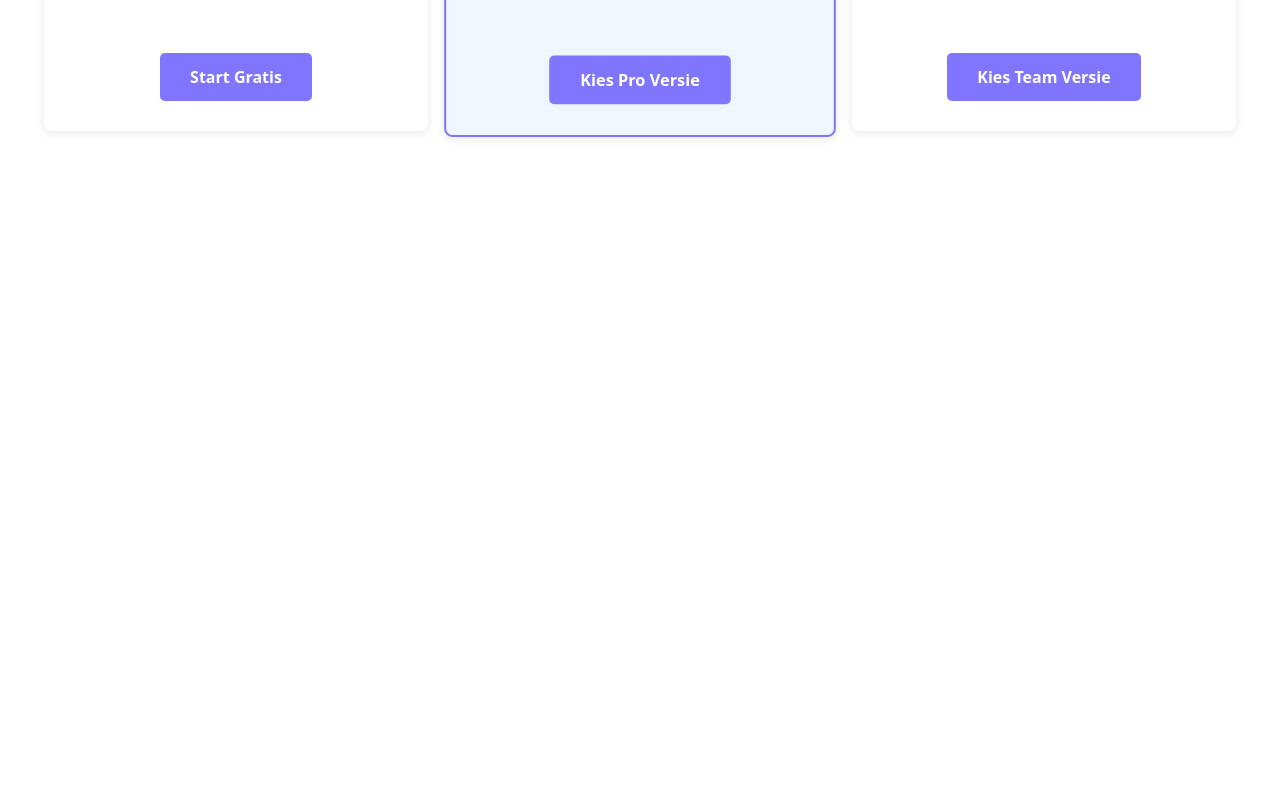
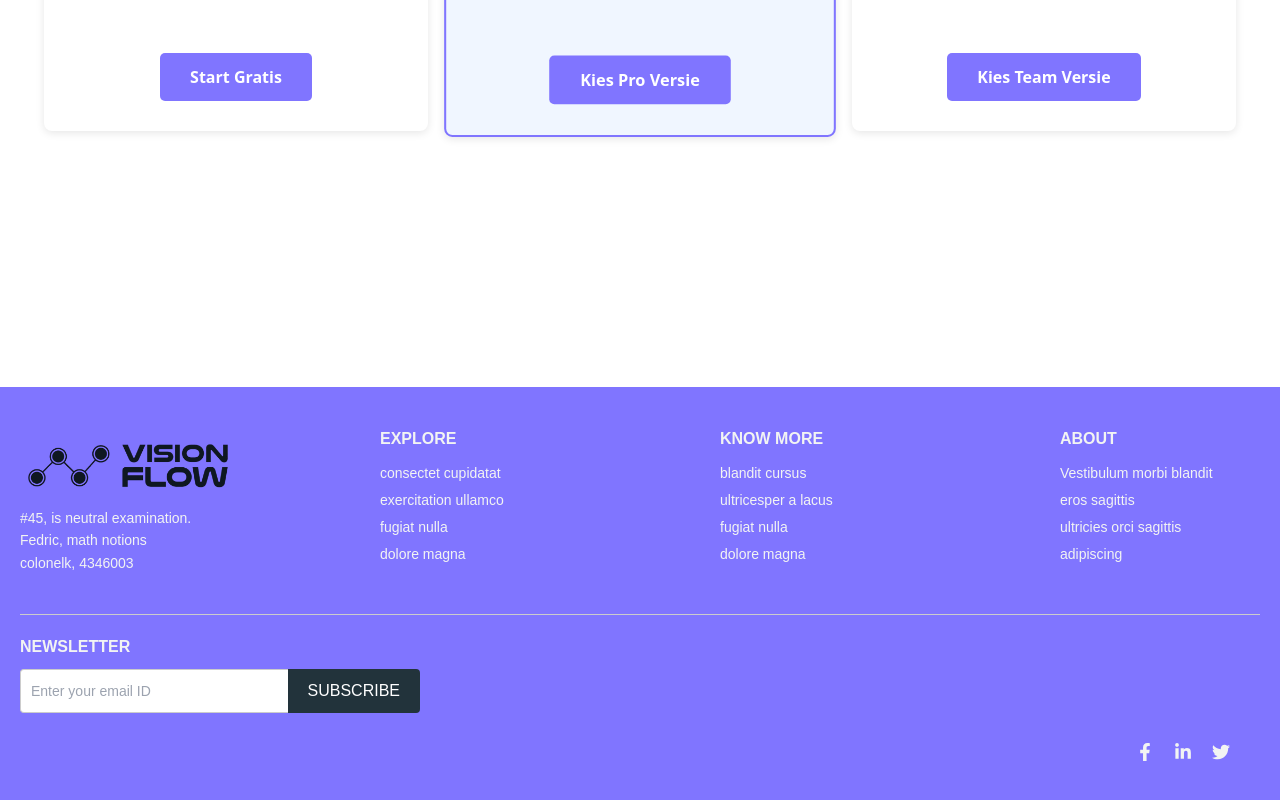
Before and after one commit to ImHyper01/Nexgenda, a Next.js app: page / in a window 1280 px wide. Shown: the part 2300-3100 px from the top of the page. Before the commit the page ends 2687 px from the top, so only its background shows below. Built offline with nearby package versions, Linux system fonts and the light colour scheme.

Commit message:
footer toegevoegd, alleen nog text veranderen

```diff
--- a/package.json
+++ b/package.json
@@ -18,6 +18,7 @@
     "next": "15.1.7",
     "react": "^19.0.0",
     "react-dom": "^19.0.0",
+    "react-icons": "^5.5.0",
     "sass": "^1.85.1",
     "tailwind-merge": "^3.0.2",
     "tailwindcss-animate": "^1.0.7",
--- a/src/app/page.tsx
+++ b/src/app/page.tsx
@@ -3,6 +3,7 @@ import Header from '../components/header';
 import Landing from '../components/Landing';
 import Benefits from '../components/Benefits';
 import Price from '../components/Price';
+import Footer from '../components/Footer';
 
 export default function index() {
 
@@ -12,6 +13,7 @@ export default function index() {
       <Landing />
       <Benefits />
       <Price />
+      <Footer />
    </div>
   )
 }
--- /dev/null
+++ b/src/components/Footer/index.jsx
@@ -0,0 +1,69 @@
+import React from "react";
+import styles from './style.module.scss';
+import { FaFacebookF, FaLinkedinIn, FaTwitter } from "react-icons/fa";
+
+export default function Footer() {
+    return (
+        <footer className={styles.footer}>
+            <div className={styles.grid}>
+                <div className={styles.section}>
+
+                    <div className={styles.logo}>
+                        <img src="./VisionFlowLogo.png" alt="logo" />
+                    </div>
+                    <p>
+                        #45, is neutral examination.<br />
+                        Fedric, math notions<br />
+                        colonelk, 4346003
+                    </p>
+                </div>
+
+                <div className={styles.section}>
+                    <h4>EXPLORE</h4>
+                    <ul>
+                        <li>consectet cupidatat</li>
+                        <li>exercitation ullamco</li>
+                        <li>fugiat nulla</li>
+                        <li>dolore magna</li>
+                    </ul>
+                </div>
+
+                <div className={styles.section}>
+                    <h4>KNOW MORE</h4>
+                    <ul>
+                        <li>blandit cursus</li>
+                        <li>ultricesper a lacus</li>
+                        <li>fugiat nulla</li>
+                        <li>dolore magna</li>
+                    </ul>
+                </div>
+
+                <div className={styles.section}>
+                    <h4>ABOUT</h4>
+                    <ul>
+                        <li>Vestibulum morbi blandit</li>
+                        <li>eros sagittis</li>
+                        <li>ultricies orci sagittis</li>
+                        <li>adipiscing</li>
+                    </ul>
+                </div>
+            </div>
+
+            <div className={styles.newsletter}>
+                <label htmlFor="newsletter">NEWSLETTER</label>
+                <div className={styles.inputGroup}>
+                    <input type="email" placeholder="Enter your email ID" />
+                    <button>SUBSCRIBE</button>
+                </div>
+            </div>
+
+            <div className={styles.bottomBar}>
+                <div className={styles.socials}>
+                    <FaFacebookF />
+                    <FaLinkedinIn />
+                    <FaTwitter />
+                </div>
+            </div>
+        </footer>
+    );
+}
--- /dev/null
+++ b/src/components/Footer/style.module.scss
@@ -0,0 +1,126 @@
+.footer {
+    background-color: #8075FF;
+    padding: 40px 20px;
+    font-family: sans-serif;
+    color: #2c3e50;
+
+    .grid {
+        display: flex;
+        flex-wrap: wrap;
+        justify-content: space-between;
+        gap: 40px;
+        margin-bottom: 40px;
+    }
+
+    .section {
+        min-width: 200px;
+        max-width: 220px;
+
+        h3 {
+            margin: 10px 0;
+            font-size: 22px;
+        }
+
+        h4 {
+            font-size: 16px;
+            margin-bottom: 12px;
+            font-weight: bold;
+            color: #f2f4f3;
+        }
+
+        p {
+            font-size: 14px;
+            line-height: 1.6;
+            color: #f2f4f3;
+        }
+
+        ul {
+            list-style: none;
+            padding: 0;
+            color: #f2f4f3;
+
+            li {
+                font-size: 14px;
+                margin: 6px 0;
+                cursor: pointer;
+
+                &:hover {
+                    text-decoration: underline;
+                }
+            }
+        }
+    }
+
+    .logoCircle {
+        width: 40px;
+        height: 40px;
+        background-color: #6ca0dc;
+        border-radius: 50%;
+    }
+
+    .newsletter {
+        border-top: 1px solid #ccc;
+        padding-top: 20px;
+        margin-top: 20px;
+        display: flex;
+        flex-direction: column;
+        align-items: flex-start;
+        gap: 10px;
+        color: #f2f4f3;
+
+        label {
+            font-weight: bold;
+        }
+
+        .inputGroup {
+            display: flex;
+            width: 100%;
+            max-width: 400px;
+
+            input {
+                flex: 1;
+                padding: 10px;
+                font-size: 14px;
+                border: 1px solid #ccc;
+                border-right: none;
+                border-radius: 4px 0 0 4px;
+            }
+
+            button {
+                background-color: #22333B;
+                color: white;
+                border: none;
+                padding: 10px 20px;
+                border-radius: 0 4px 4px 0;
+                cursor: pointer;
+
+                &:hover {
+                    background-color: #4a448f;
+                }
+            }
+        }
+    }
+
+    .bottomBar {
+        margin-top: 30px;
+        display: flex;
+        justify-content: flex-end;
+
+        .socials {
+            display: flex;
+            gap: 20px;
+            font-size: 18px;
+            margin-right: 30px;
+
+
+            svg {
+                cursor: pointer;
+                color: #f2f4f3;
+
+                &:hover {
+                    color: #22333B;
+                }
+            }
+        }
+    }
+}
--- a/src/components/Price/index.jsx
+++ b/src/components/Price/index.jsx
@@ -29,13 +29,16 @@ export default function Price() {
                     <h2 className={styles.planTitle}>Pro Versie</h2>
                     <p className={styles.planPrice}>€6,99 / maand</p>
                     <p className={styles.planDescription}>
-                        - Krijg AI-suggesties
+                        Incluted alles van de gratis versie
                     </p>
                     <p className={styles.planDescription}>
-                        - meerdere gekoppelde agenda’s
+                        Krijg AI-suggesties
                     </p>
                     <p className={styles.planDescription}>
-                        - reminders en slimme weekplanning.
+                        meerdere gekoppelde agenda’s
+                    </p>
+                    <p className={styles.planDescription}>
+                        reminders en slimme weekplanning.
                     </p>
                     <button className={styles.planButton}>Kies Pro Versie</button>
                 </div>
@@ -44,6 +47,9 @@ export default function Price() {
                 <div className={styles.plan}>
                     <h2 className={styles.planTitle}>Team Versie</h2>
                     <p className={styles.planPrice}>€12,99+/gebruiker/maand</p>
+                    <p className={styles.planDescription}>
+                        Incluted alles van de gratis en pro versie
+                    </p>
                     <p className={styles.planDescription}>
                         Voor bedrijven met teamoverzicht
                     </p>
```
Also changed, not shown: 1 other file (tests, documents, lock files or other folders).
